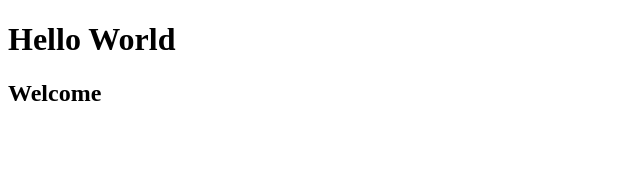
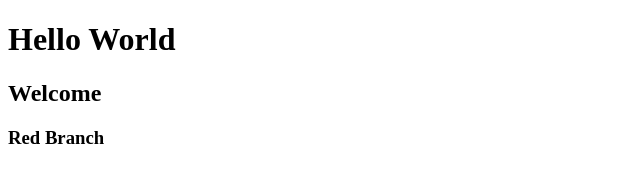
Before and after one commit to DarshanAgrawal/git-workshop, a plain HTML site: page index.html in a window 1280 px wide. Shown: the whole page, without its empty margins (0-640 px from the left). Drawn offline with Linux system fonts and the light colour scheme.

```diff
--- a/index.html
+++ b/index.html
@@ -9,5 +9,6 @@
   <body>
     <h1>Hello World</h1>
     <h2> Welcome<h2>
+    <h3>Red Branch</h3>
   </body>
 </html>
```
